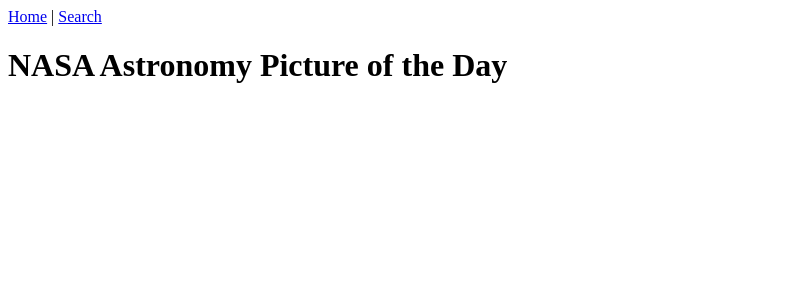
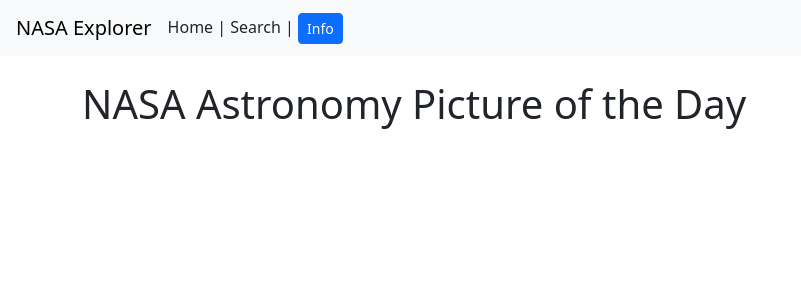
Before and after one commit to fhsuae/finalprojectAlexanderEscobedo, a Django app: page / in a window 1280 px wide. Shown: the top 300 px of the page, without its empty margins (0-801 px from the left). Run offline with Django 5.2, Linux system fonts and the light colour scheme; data that the repository does not hold is empty.

Commit message:
Add Bootstrap integration and modal support; prepare for Mars Rover Photos gallery with NASA API endpoint plan

```diff
--- a/nasaexplorer/space/urls.py
+++ b/nasaexplorer/space/urls.py
@@ -2,12 +2,11 @@ from django.urls import path
 from . import views
 
 app_name = "space"
-
 urlpatterns = [
     path("search/", views.search, name="search"),
-    path("", views.homepage, name="homepage"),
+    path('', views.homepage, name='homepage'),
+    path("mars-gallery/", views.MarsGalleryView.as_view(), name="mars_gallery"),
     path("", views.IndexView.as_view(), name="index"),
     path("<int:pk>/", views.DetailView.as_view(), name="detail"),
     path("<int:pk>/results/", views.ResultsView.as_view(), name="results"),
-    path("<int:question_id>/vote/", views.vote, name="vote"),
 ]
--- a/nasaexplorer/space/utils.py
+++ b/nasaexplorer/space/utils.py
@@ -1,29 +1,37 @@
 import requests
-from django.core.cache import cache
-from django.conf import settings
 
-NASA_API_KEY = "lsOOvgQsDAa6GCDmn52K7arK4IjzjccWz5GzhhSE"  # Replace with your key
+NASA_API_KEY = "lsOOvgQsDAa6GCDmn52K7arK4IjzjccWz5GzhhSE"
 
 def get_apod():
-    cache_key = "nasa_apod"
-    cached_data = cache.get(cache_key)
-    if cached_data:
-        return cached_data
-
     url = f"https://api.nasa.gov/planetary/apod?api_key={NASA_API_KEY}"
     try:
         response = requests.get(url, timeout=5)
         response.raise_for_status()
         data = response.json()
-        apod_data = {
+        return {
             "title": data.get("title"),
             "date": data.get("date"),
             "explanation": data.get("explanation"),
             "url": data.get("url"),
             "media_type": data.get("media_type"),
         }
-        cache.set(cache_key, apod_data, timeout=getattr(settings, "APOD_CACHE_TIMEOUT", 21600))
-        return apod_data
     except (requests.RequestException, ValueError) as e:
         print(f"Error fetching APOD: {e}")
         return None
+
+def get_mars_rover_photos(rover='curiosity', earth_date=None):
+    url = f"https://api.nasa.gov/mars-photos/api/v1/rovers/{rover}/photos"
+    params = {
+        'api_key': NASA_API_KEY,
+    }
+    if earth_date:
+        params['earth_date'] = earth_date
+
+    try:
+        response = requests.get(url, params=params, timeout=5)
+        response.raise_for_status()
+        data = response.json()
+        return data.get('photos', [])
+    except (requests.RequestException, ValueError) as e:
+        print(f"Error fetching Mars Rover photos: {e}")
+        return []
--- a/nasaexplorer/space/views.py
+++ b/nasaexplorer/space/views.py
@@ -5,16 +5,31 @@ from django.urls import reverse
 from django.views import generic
 
 from .models import Choice, Question
+from .utils import get_apod, get_mars_rover_photos
+from django.views import View
 from django.shortcuts import render
-from .utils import get_apod
 
 def search(request):
     return render(request, "space/search.html")
 
 def homepage(request):
     apod_data = get_apod()
-    context = {"apod": apod_data}
+    context = {
+        "apod": apod_data,
+    }
     return render(request, "home.html", context)
+
+class MarsGalleryView(View):
+    def get(self, request):
+        rover = request.GET.get('rover', 'curiosity')
+        earth_date = request.GET.get('earth_date')
+        photos = get_mars_rover_photos(rover, earth_date)
+        context = {
+            'photos': photos,
+            'rover': rover,
+            'earth_date': earth_date,
+        }
+        return render(request, 'space/mars_gallery.html', context)
 
 
 class IndexView(generic.ListView):
--- a/nasaexplorer/templates/base.html
+++ b/nasaexplorer/templates/base.html
@@ -1,20 +1,50 @@
 <!DOCTYPE html>
 <html lang="en">
 <head>
-    <meta charset="UTF-8">
+    <meta charset="UTF-8" />
     <title>{% block title %}NASA Explorer{% endblock %}</title>
+    <!-- Bootstrap CSS -->
+    <link href="https://cdn.jsdelivr.net/npm/bootstrap@5.3.0/dist/css/bootstrap.min.css" rel="stylesheet" />
 </head>
 <body>
     <header>
-        <nav>
-            <a href="{% url 'home' %}">Home</a> |
-            <a href="{% url 'space:search' %}">Search</a>
+        <nav class="navbar navbar-expand-lg navbar-light bg-light px-3">
+            <a class="navbar-brand" href="{% url 'space:homepage' %}">NASA Explorer</a>
+            <div>
+                <a class="nav-link d-inline" href="{% url 'space:homepage' %}">Home</a> |
+                <a class="nav-link d-inline" href="{% url 'space:search' %}">Search</a> |
+                <!-- Button trigger modal -->
+                <button type="button" class="btn btn-primary btn-sm" data-bs-toggle="modal" data-bs-target="#infoModal">
+                    Info
+                </button>
+            </div>
         </nav>
     </header>
 
-    <main>
+    <main class="container mt-4">
         {% block content %}
         {% endblock %}
     </main>
+
+    <!-- Modal -->
+    <div class="modal fade" id="infoModal" tabindex="-1" aria-labelledby="infoModalLabel" aria-hidden="true">
+      <div class="modal-dialog">
+        <div class="modal-content">
+          <div class="modal-header">
+            <h5 class="modal-title" id="infoModalLabel">About NASA Explorer</h5>
+            <button type="button" class="btn-close" data-bs-dismiss="modal" aria-label="Close"></button>
+          </div>
+          <div class="modal-body">
+            This project provides easy access to NASA's space images and mission info, all in one place.
+          </div>
+          <div class="modal-footer">
+            <button type="button" class="btn btn-secondary" data-bs-dismiss="modal">Close</button>
+          </div>
+        </div>
+      </div>
+    </div>
+
+    <!-- Bootstrap JS Bundle -->
+    <script src="https://cdn.jsdelivr.net/npm/bootstrap@5.3.0/dist/js/bootstrap.bundle.min.js"></script>
 </body>
 </html>
```
Also changed, not shown: nasaexplorer/space/templates/space/mars_gallery.html (added, +40 -0 lines).
